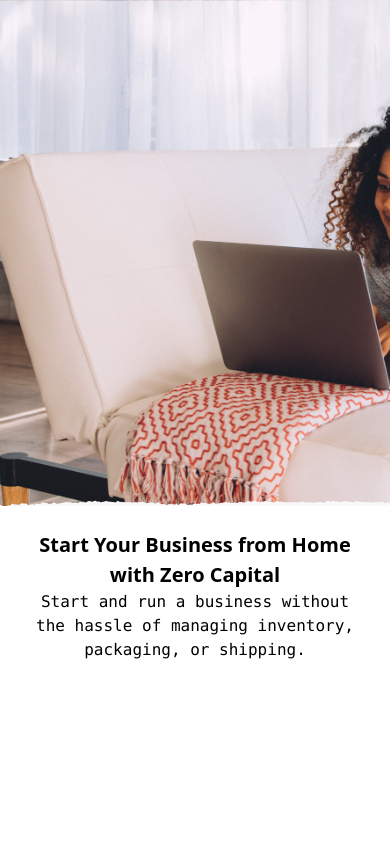
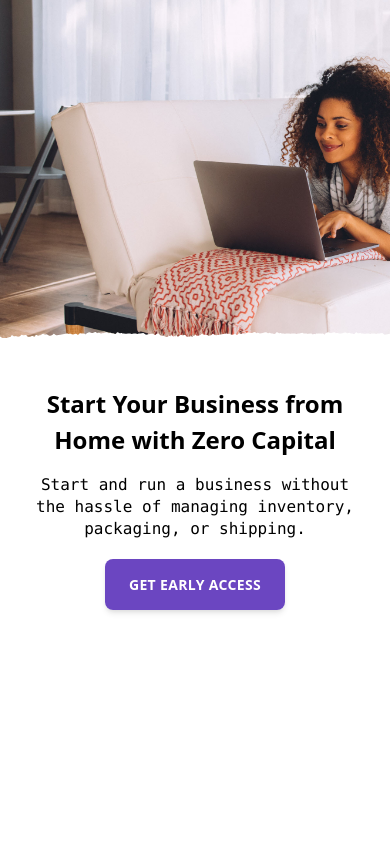
Before and after one commit to BaffourAdu/weflyp, a Vue app: page / in a window 390 px wide. Shown: the top 844 px of the page. Built offline with nearby package versions, Linux system fonts and the light colour scheme.

Commit message:
Reduced Header top image

```diff
--- a/src/components/Hero.vue
+++ b/src/components/Hero.vue
@@ -1,11 +1,14 @@
 <template>
     <header class="h-full">
-        <div class="bg-cover bg-center bg-auto top-header relative" style="height: 60vh;">
+        <div class="bg-cover bg-center bg-auto top-header relative" style="height: 40vh;">
            <img src="../assets/images/torn.svg" alt="Torn Image" class="absolute inset-x-0 bottom-0">
         </div>
-        <div class="xl:px-48 md:p-8 p-6 bottom-header text-center" style="height: 40vh;">
-            <h1 class="font-bold lg:text-5xl font-sans sm:text-3xl text-xl">Start Your Business from Home with Zero Capital</h1>
-            <p class="md:text-xl text-base font-mono">Start and run a business without the hassle of managing inventory, packaging, or shipping.</p>
+        <div class="bg-white sm:py-20 py-12 xl:px-48 md:px-8 px-6 bottom-header text-center" style="height: 60vh;">
+            <h1 class="font-bold lg:text-5xl font-sans sm:text-3xl text-2xl">Start Your Business from Home with Zero Capital</h1>
+            <p class="md:text-xl text-base font-mono py-4 leading-snug mb-4">Start and run a business without the hassle of managing inventory, packaging, or shipping.</p>
+            <a href="https://epay-demo.herokuapp.com/" title="Get Early Access" class="hover:bg-white text-white bg-purple-700 hover:text-purple-700 no-underline tracking-wide uppercase rounded-lg text-sm font-bold shadow-md hover:shadow py-4 px-6">
+                Get Early Access
+            </a>
         </div>
     </header>
 </template>
@@ -18,11 +21,13 @@ export default {
 
 <!-- Add "scoped" attribute to limit CSS to this component only -->
 <style scoped>
+/*
+xl:px-48 md:p-8 p-6*/
 .top-header {
     background-image: url('../assets/images/bg.jpg');
     vertical-align: bottom;
 }
 .botttom-header {
-    background-color: #f9f9f9;
+    /*background-color: #f9f9f9;*/
 }
 </style>
```
Also changed, not shown: src/assets/images/torn.svg.
